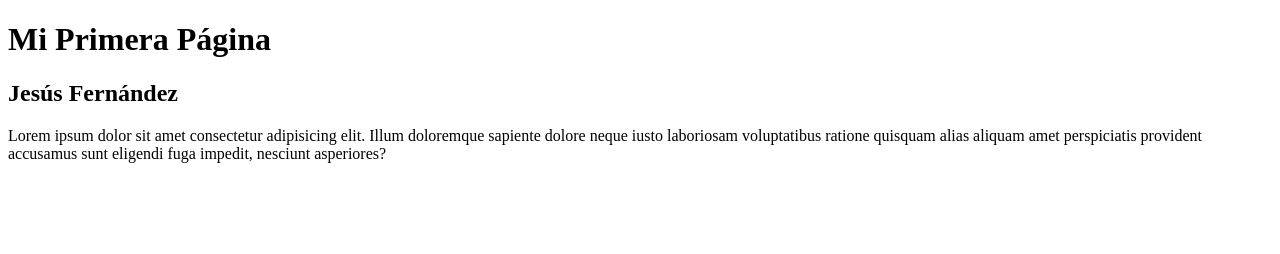
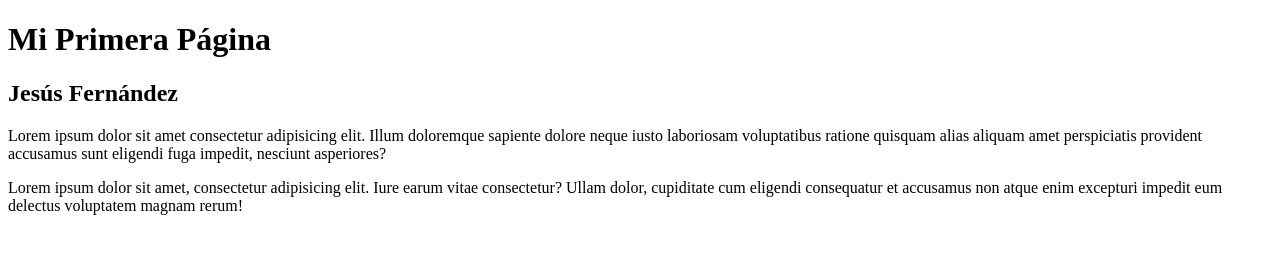
Before and after one commit to jsfdz/repositorio-de-prueba, a plain HTML site: page index.html in a window 1280 px wide. Drawn offline with Linux system fonts and the light colour scheme.

Commit message:
Agregando un nuevo parrafo

```diff
--- a/index.html
+++ b/index.html
@@ -20,6 +20,11 @@
         voluptatibus ratione quisquam alias aliquam amet perspiciatis provident accusamus sunt eligendi fuga impedit,
         nesciunt asperiores?
       </p>
+
+      <p>
+        Lorem ipsum dolor sit amet, consectetur adipisicing elit. Iure earum vitae consectetur? Ullam dolor, cupiditate
+        cum eligendi consequatur et accusamus non atque enim excepturi impedit eum delectus voluptatem magnam rerum!
+      </p>
     </section>
   </main>
 </body>
```
